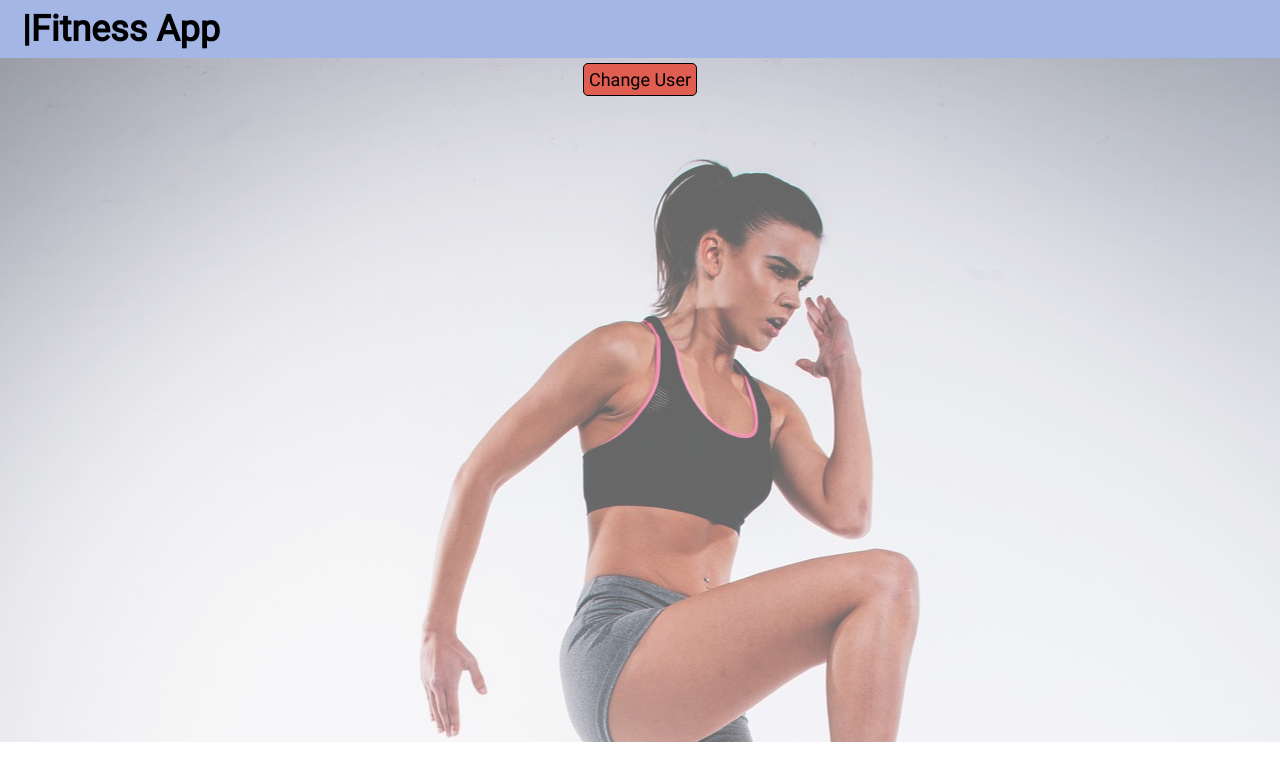
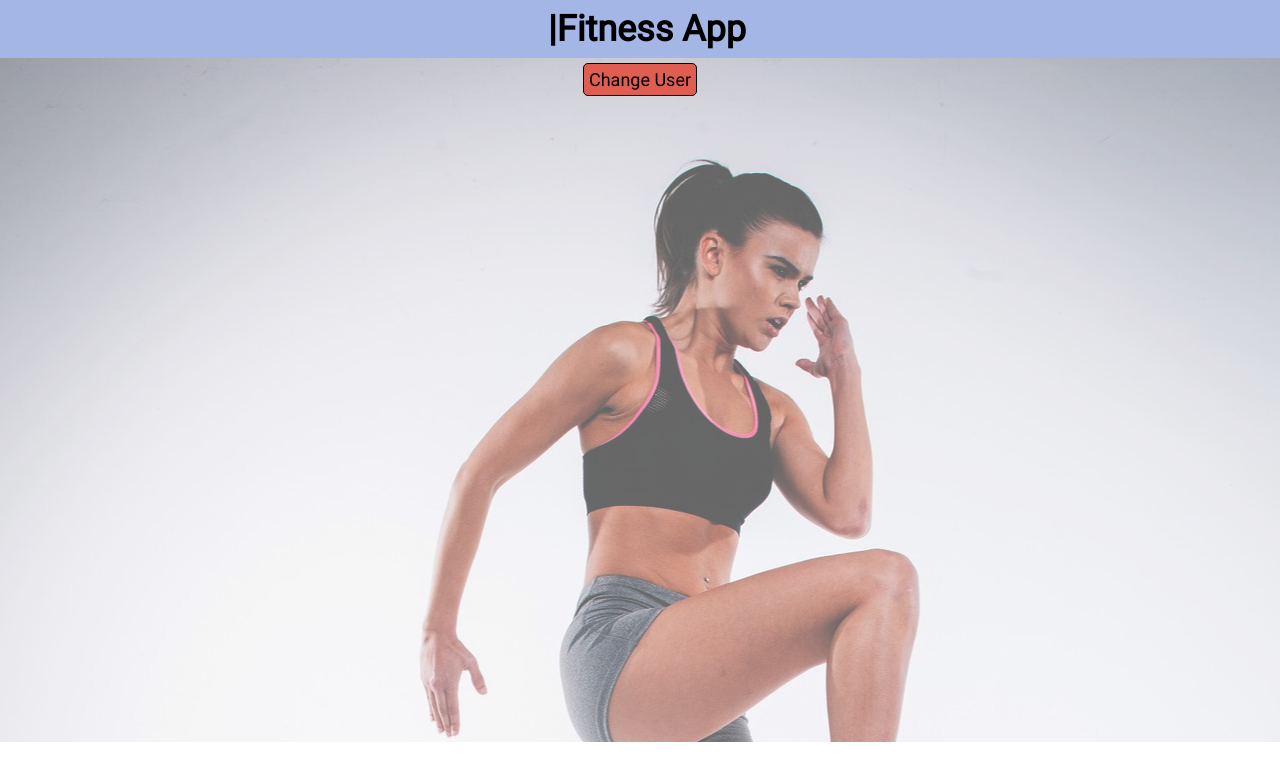
Before and after one commit to lenzloesche/capstone-project, a Next.js app: page /diet in a window 1280 px wide. Shown: the top 780 px of the page. Built offline with nearby package versions, Linux system fonts and the light colour scheme.

Commit message:
change fitness app title position for desktop

```diff
--- a/components/Header/index.js
+++ b/components/Header/index.js
@@ -7,5 +7,9 @@ const Header = styled.header`
   grid-template-columns: 1fr 58px;
   padding-left: 14px;
   justify-content: space-between;
+  @media (min-width: 768px) {
+    display: flex;
+    justify-content: center;
+  }
 `;
 export default Header;
```
